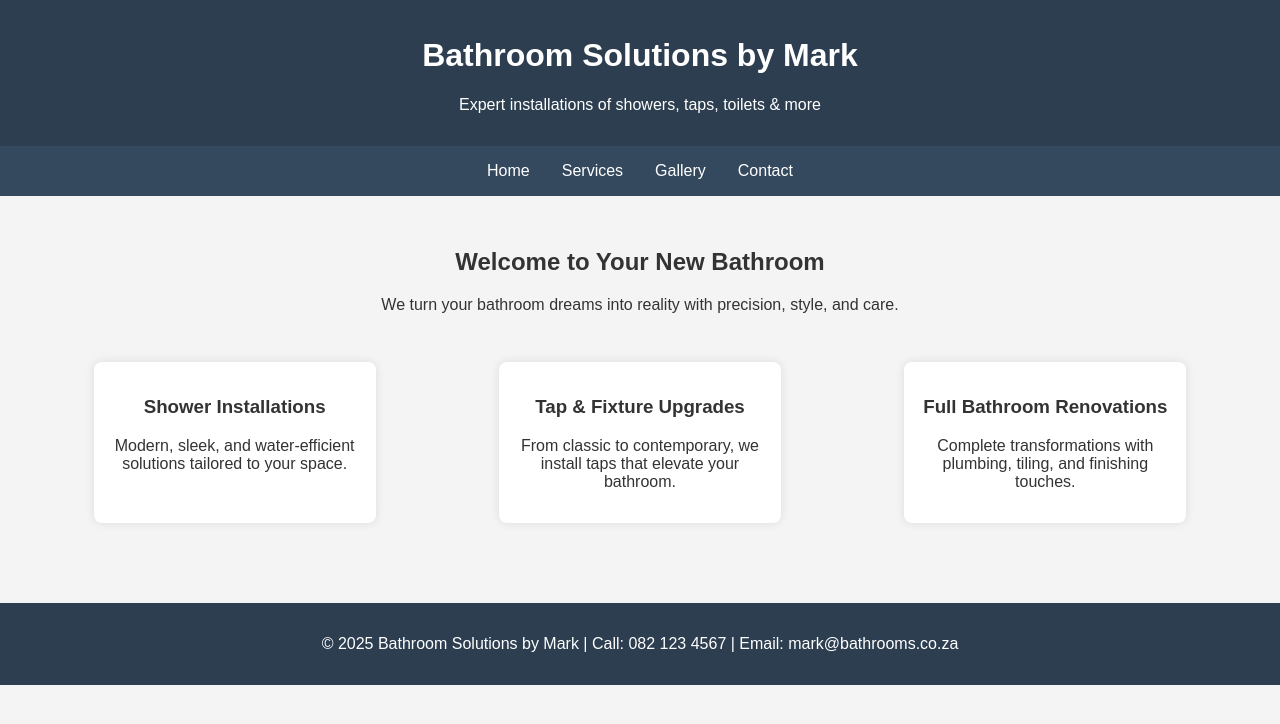
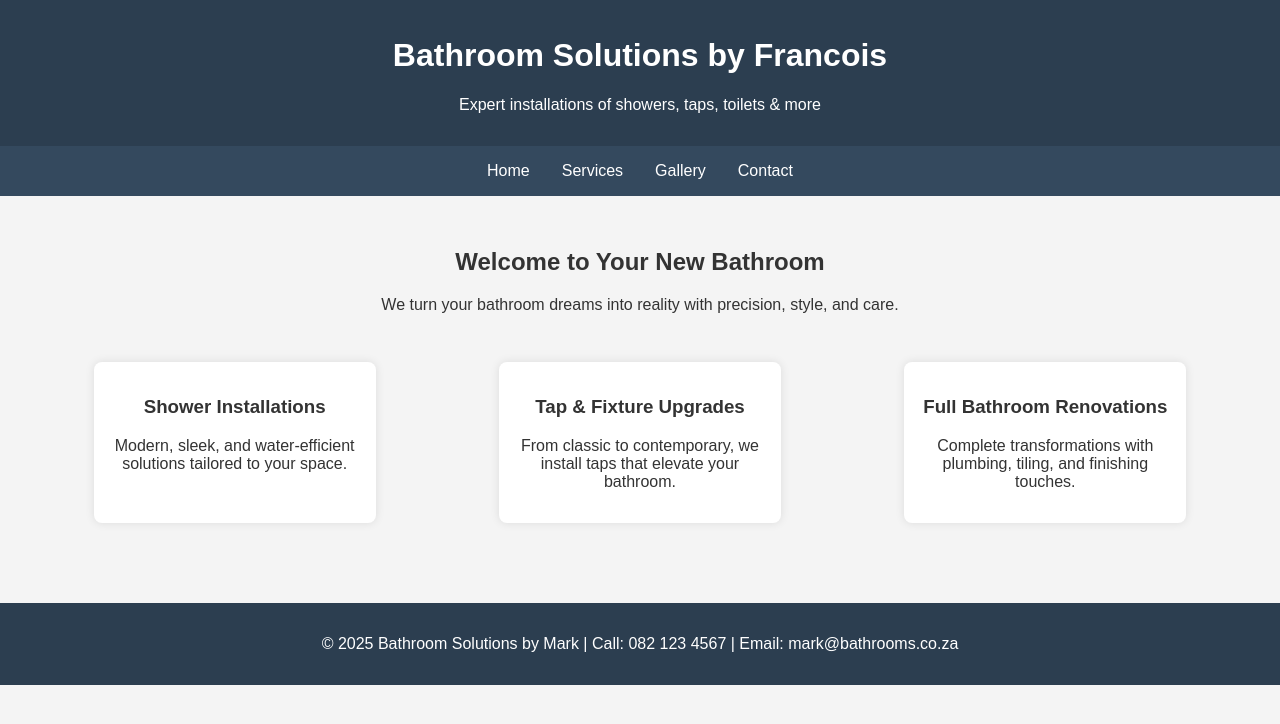
Before and after one commit to coetzer69/francois, a plain HTML site: page index.html in a window 1280 px wide. Drawn offline with Linux system fonts and the light colour scheme.

Commit message:
Update index.html

```diff
--- a/index.html
+++ b/index.html
@@ -3,13 +3,13 @@
 <head>
   <meta charset="UTF-8">
   <meta name="viewport" content="width=device-width, initial-scale=1">
-  <title>Bathroom Solutions by Mark</title>
+  <title>Bathroom Solutions by Francois</title>
   <link rel="stylesheet" href="/style.css">
 </head>
 <body>
 
   <header>
-    <h1>Bathroom Solutions by Mark</h1>
+    <h1>Bathroom Solutions by Francois</h1>
     <p>Expert installations of showers, taps, toilets & more</p>
   </header>
 
```
